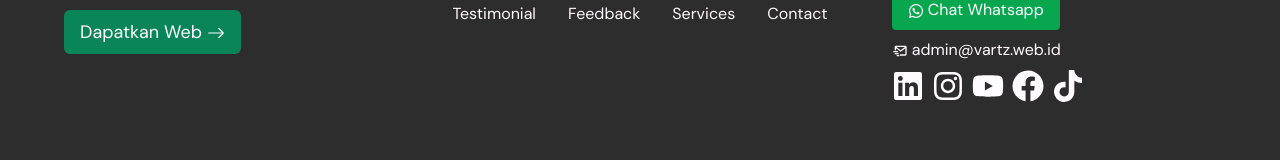
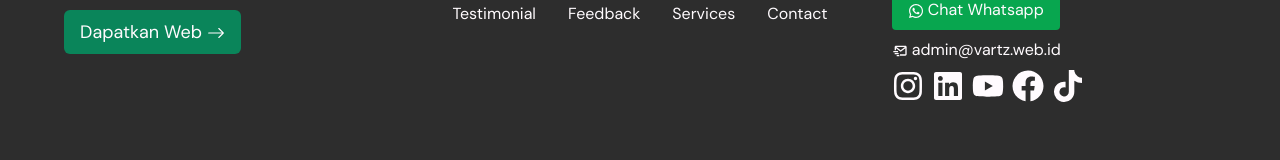
Before and after one commit to VArtzy/VArtz, a Next.js app: page /work in a window 1280 px wide. Shown: the part 1857-2017 px from the top of the page. Built offline with nearby package versions, Linux system fonts and the light colour scheme.

Commit message:
fix cntn

```diff
--- a/components/Foo.tsx
+++ b/components/Foo.tsx
@@ -178,11 +178,11 @@ const Foo: React.FC = () => {
                         <BiMailSend className="inline" />{" "}
                         admin@vartz.web.id
                     </p>
+                    <a className="mr-2" href="https://instagram.com/@vartz.web" aria-label="instagram">
+                        <FaInstagram className="inline" size={32} />
+                    </a>
                     <a className="mr-2" href="https://linkedin.com/company/vartz" aria-label="linkedin">
                         <FaLinkedin className="inline" size={32} />
-                    </a>
-                    <a className="mr-2" href="https://instagram.com/@vartz.web" aria-label="instagram">
-                        <FaInstagram className="inline" size={32} />
                     </a>
                     <a className="mr-2" href="https://youtube.com/@vartzweb" aria-label="youtube">
                         <FaYoutube className="inline" size={32} />
```
